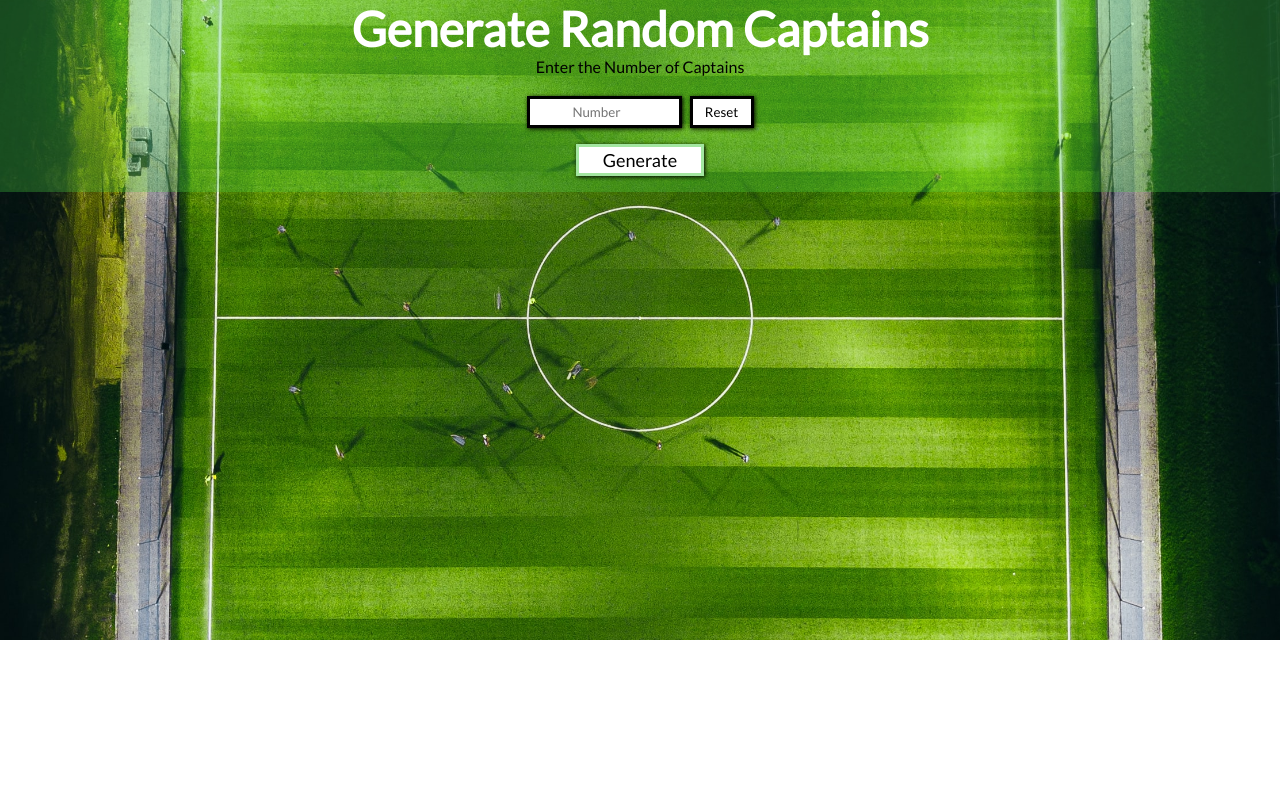
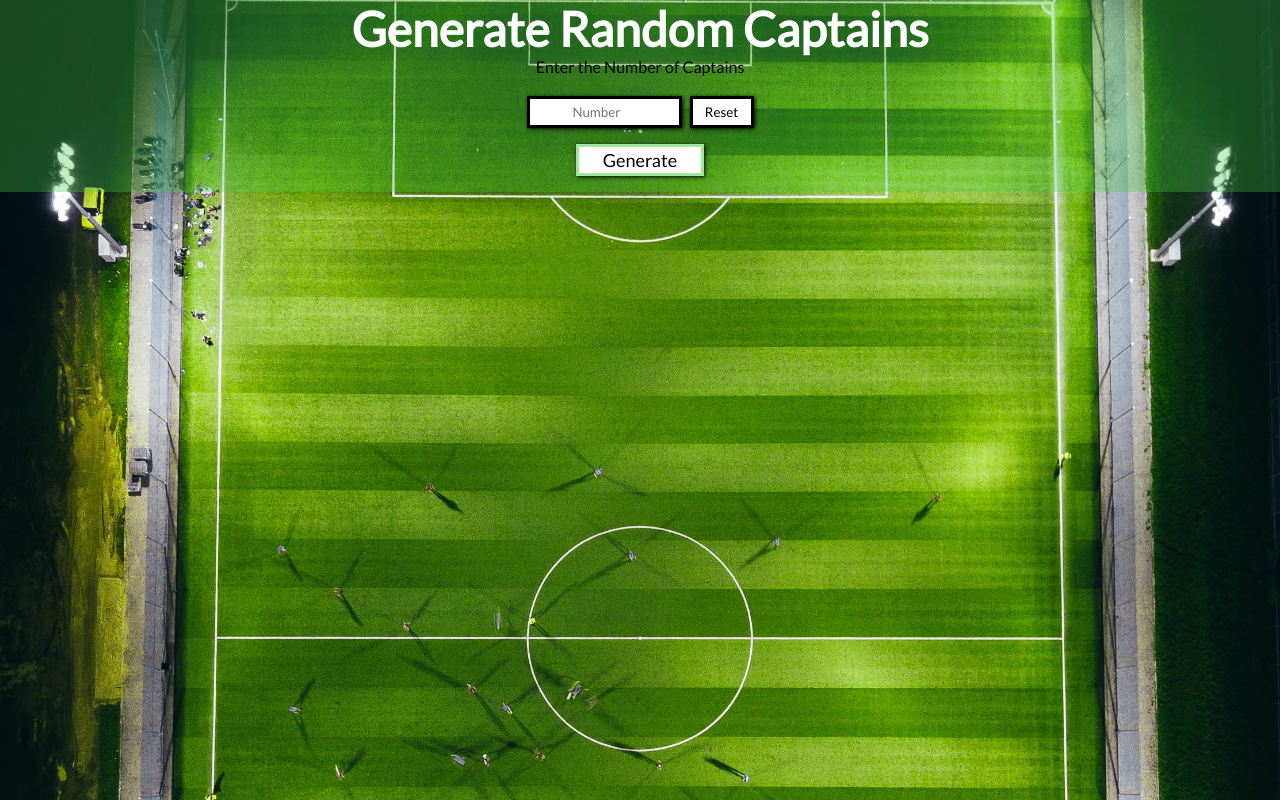
Before and after one commit to renanmbs/random_captain_react, a React (Create React App) app: page / in a window 1280 px wide. Shown: the top 800 px of the page. Built offline with nearby package versions, Linux system fonts and the light colour scheme.

Commit message:
April 24 2023

```diff
--- a/src/App.css
+++ b/src/App.css
@@ -5,7 +5,7 @@
 }
 
 #banner{
-  min-height: 50vw;
+  min-height: 100vw;
   background-image: url("./back.jpeg");
   background-repeat: no-repeat;
   background-position: center;
```
